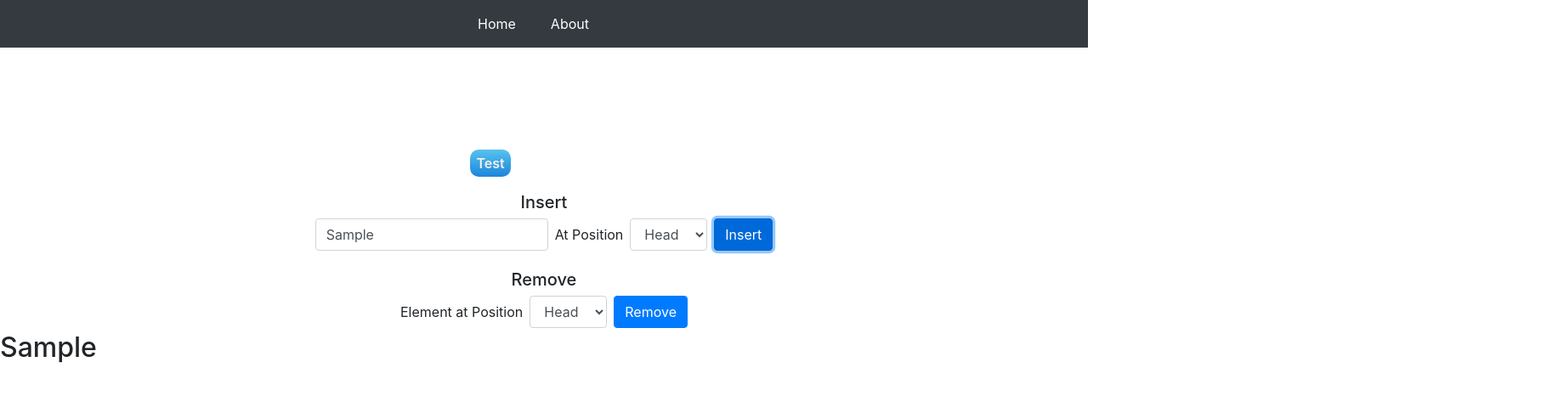
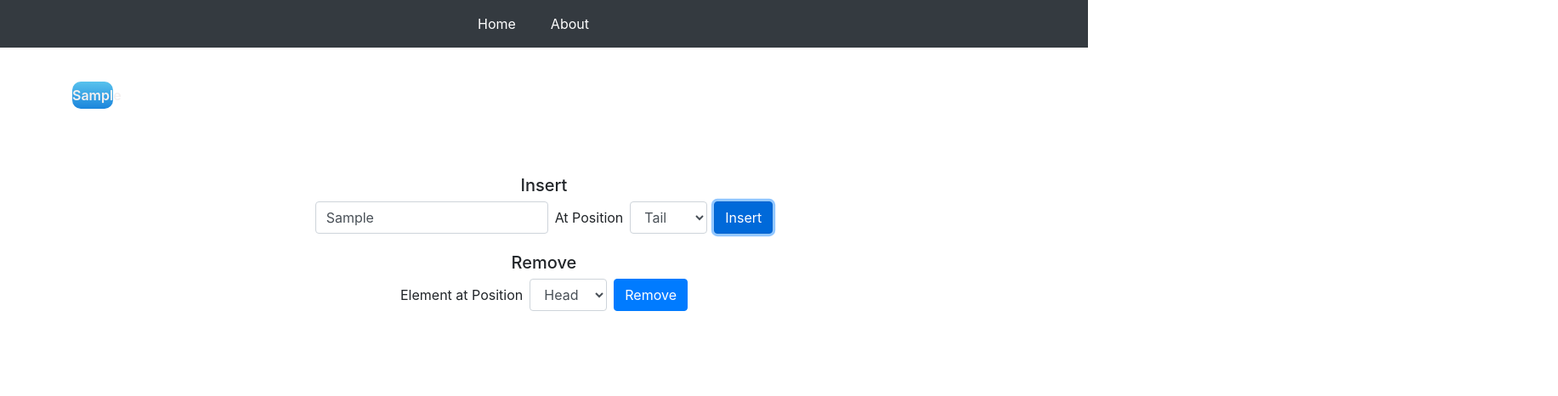
Before and after one commit to IUS-CS/project-dsavy, a React app in the folder src/: page /linkedlist in a window 1280 px wide. Both pictures are taken after typing "Sample" into the empty fields and a click on the button "Insert". Shown: the top 466 px of the page at 85% size, 1833 px wide, since content can reach past the window. Built offline with nearby package versions, Linux system fonts and the light colour scheme.

Commit message:
nodes render in a line, can remove and insert at tail of list

```diff
--- a/src/components/LinkedList.js
+++ b/src/components/LinkedList.js
@@ -1,32 +1,34 @@
 import React, {useState} from 'react';
-import { useSpring, animated, Trail } from 'react-spring';
+import { useSpring, animated } from 'react-spring';
 import Node from './List-Node';
 import ListForm from './List-Form';
+import Container from 'react-bootstrap/Container';
+import Row from 'react-bootstrap/Row';
+import Col from 'react-bootstrap/Col';
 
 const LinkedList = () => {
+    // State of the list in List-Form is pushed up to this LinkedList component
     const [list, setList] = useState([]);
 
     const [key, setKey] = useState(1);
 
     const scrolling = useSpring({
-      from: { transform: "translate(60%,0)" },
-      to: { transform: "translate(-60%,0)" },
-      config: { duration: 20000 },
-      reset: true,
-      //reverse: key % 2 == 0,
-      onRest: () => {
-        setKey(key + 1);
-      }
+      from: { transform: "translateX(0px)" },
+      to: { transform: "translateX(100px)" },
+      config: { duration: 500 },
+      reset: false
     })
 
+    const listItems = list.map((element) => <Col key={element}><Node value={element}></Node></Col>)
     return (
-      <div>
-        <div key={key} style={{paddingTop:120}}>
-          <animated.div style={scrolling}><Node/></animated.div>
-        </div>
+      <Container style={{paddingTop:40}}>
+        <Row>
+          {/* <animated.div style={scrolling}> */}
+            {listItems}
+          {/* </animated.div> */}
+        </Row>
         <ListForm list={list} onListChange={setList}/>
-        <h2>{list}</h2>
-      </div>
+      </Container>
     )
   }
 
--- a/src/components/List-Form.js
+++ b/src/components/List-Form.js
@@ -10,7 +10,9 @@ const ListForm = ({list, onListChange}) => {
         e.preventDefault()
         const formData = new FormData(e.target),
               formDataObj = Object.fromEntries(formData.entries());
-        handleChange(list => list.concat(formDataObj.Value));
+        if (formDataObj.Place === 'Tail'){
+            handleChange(list => list.concat(formDataObj.Value));
+        }
         console.log(list);
       }
 
@@ -20,15 +22,20 @@ const ListForm = ({list, onListChange}) => {
               formDataObj = Object.fromEntries(formData.entries());
         console.log(formDataObj);
         let listCopy = [...list];
-        listCopy.splice(formDataObj.Place, 1);
-        console.log(`filtered list is ${listCopy}`)
+        if (formDataObj.Place === 'Tail') {
+            listCopy.splice((listCopy.length - 1), 1);
+        }
+        else {
+            listCopy.splice(formDataObj.Place, 1);
+        }
+
         handleChange(listCopy);
         console.log(list);
     }
 
 
     return (
-        <Container fluid>
+        <Container fluid style={{paddingTop:60}}>
             <Row style={{justifyContent:'center', fontSize:20, fontWeight:500, paddingTop:15}}>
                 Insert
             </Row>
@@ -44,10 +51,12 @@ const ListForm = ({list, onListChange}) => {
                     id="inlineFormCustomSelectPref"
                     name="Place"
                 >
+                    <option value="Tail">Tail</option>
                     <option value="0">Head</option>
                     <option value="1">One</option>
                     <option value="2">Two</option>
                     <option value="3">Three</option>
+
                 </Form.Control>
                 <Button type="submit" className="my-1">Insert</Button>
             </Form>
@@ -70,6 +79,8 @@ const ListForm = ({list, onListChange}) => {
                         <option value="1">One</option>
                         <option value="2">Two</option>
                         <option value="3">Three</option>
+                        <option value="Tail">Tail</option>
+
                     </Form.Control>
                     <Button type="submit" className="my-1" style={{}}>Remove</Button>
                 </Form>
--- a/src/components/List-Node.js
+++ b/src/components/List-Node.js
@@ -3,7 +3,7 @@ import React from 'react'
 const  Node = (props) => {
     return(
         <div className="node">
-            Test
+            {props.value}
         </div>
     )
 }
```
